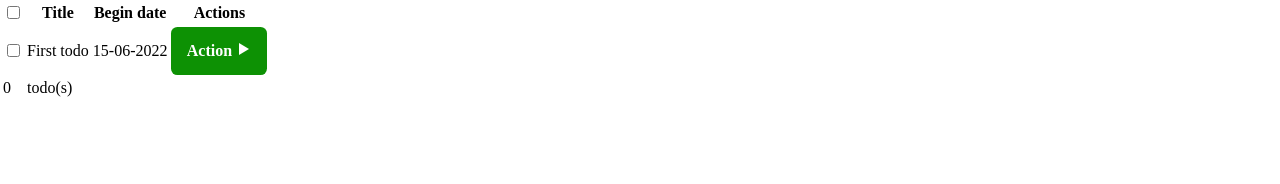
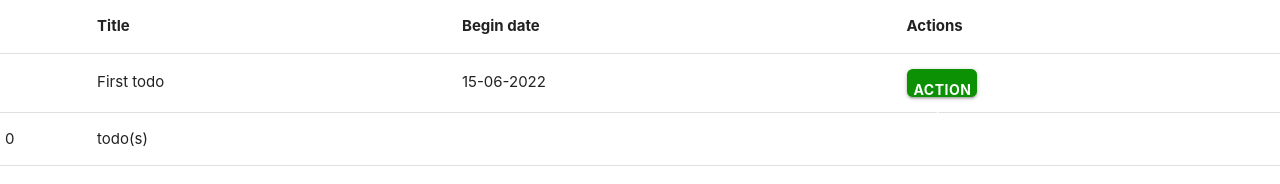
Before and after one commit to dacodemaniak/simple-native-todo, a website with bundled scripts: page index.html in a window 1280 px wide. Built offline with nearby package versions, Linux system fonts and the light colour scheme; a web font is replaced by a local one.

Commit message:
Add materialize css to index

```diff
--- a/index.html
+++ b/index.html
@@ -7,6 +7,7 @@
         <title>My Todo</title>
 
         <!-- Sets styles -->
+        <link href="./node_modules/materialize-css/dist/css/materialize.min.css" rel="stylesheet">
         <link href="./src/assets/css/custom.css" rel="stylesheet">
         <link href="./src/assets/css/style.css" rel="stylesheet">
         <link
```
